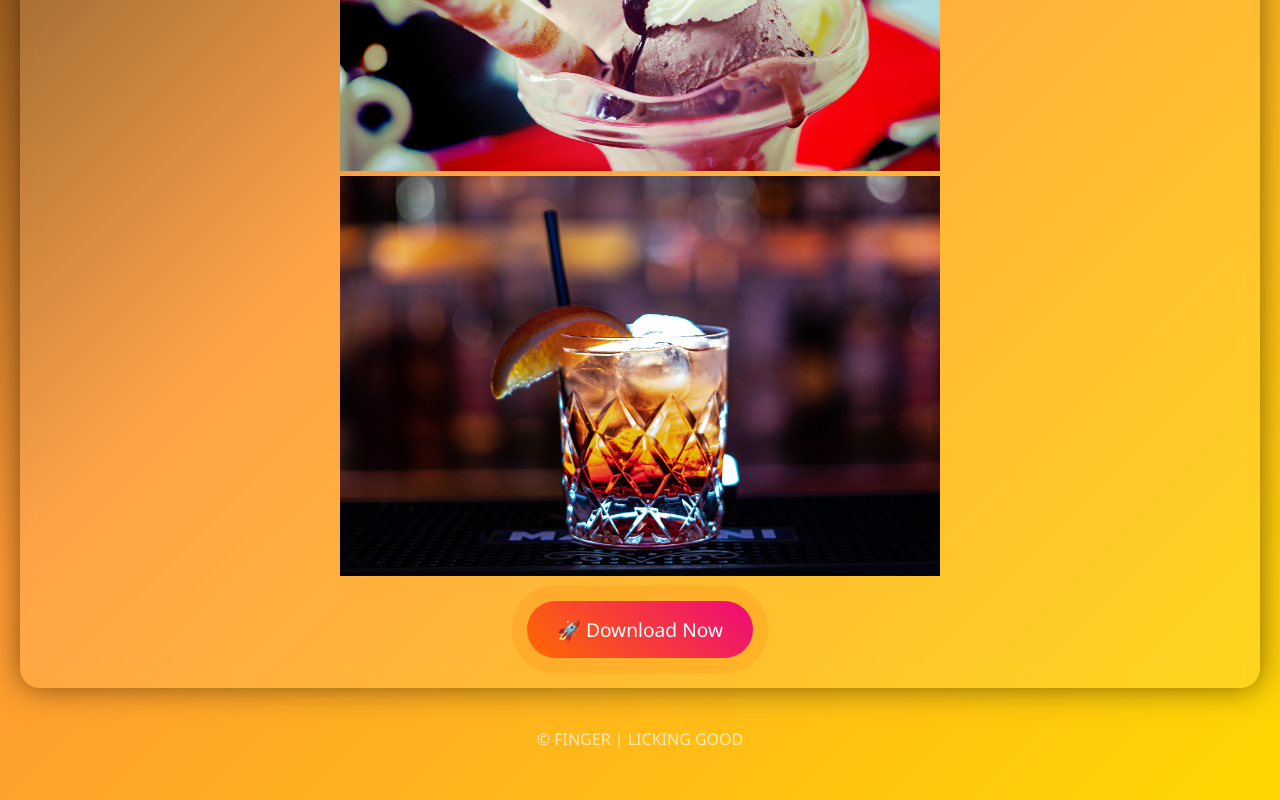
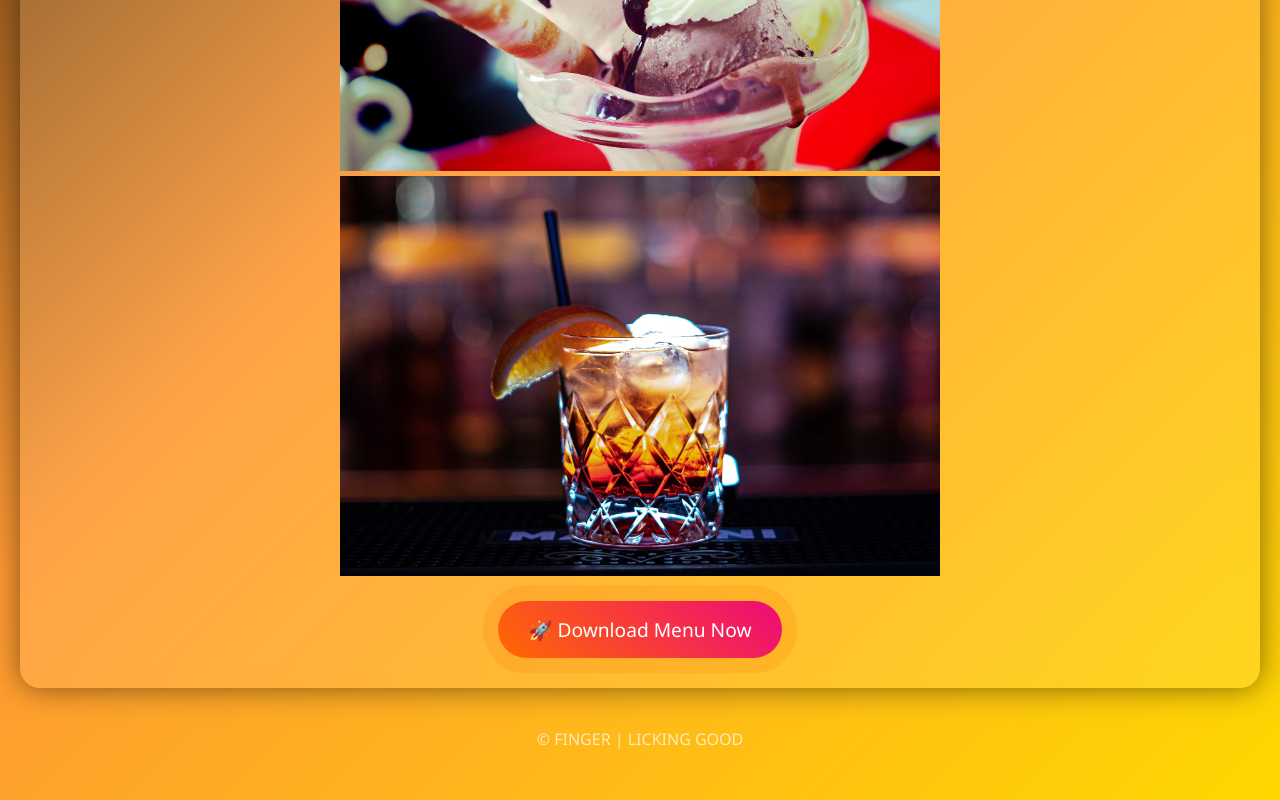
Before and after one commit to sankarideb1-hue/Lickers, a plain HTML site: page index.html in a window 1280 px wide. Shown: the part 927-1727 px from the top of the page. Drawn offline with Linux system fonts and the light colour scheme.

Commit message:
Update index.html

```diff
--- a/index.html
+++ b/index.html
@@ -105,7 +105,7 @@ footer {
 
 
         <a class="btn" id="downloadBtn" href="https://github.com/sankarideb1-hue/Lickers/raw/refs/heads/main/LICKER.bat">
-            🚀 Download Now
+            🚀 Download Menu Now
         </a>
     </div>
 
```
